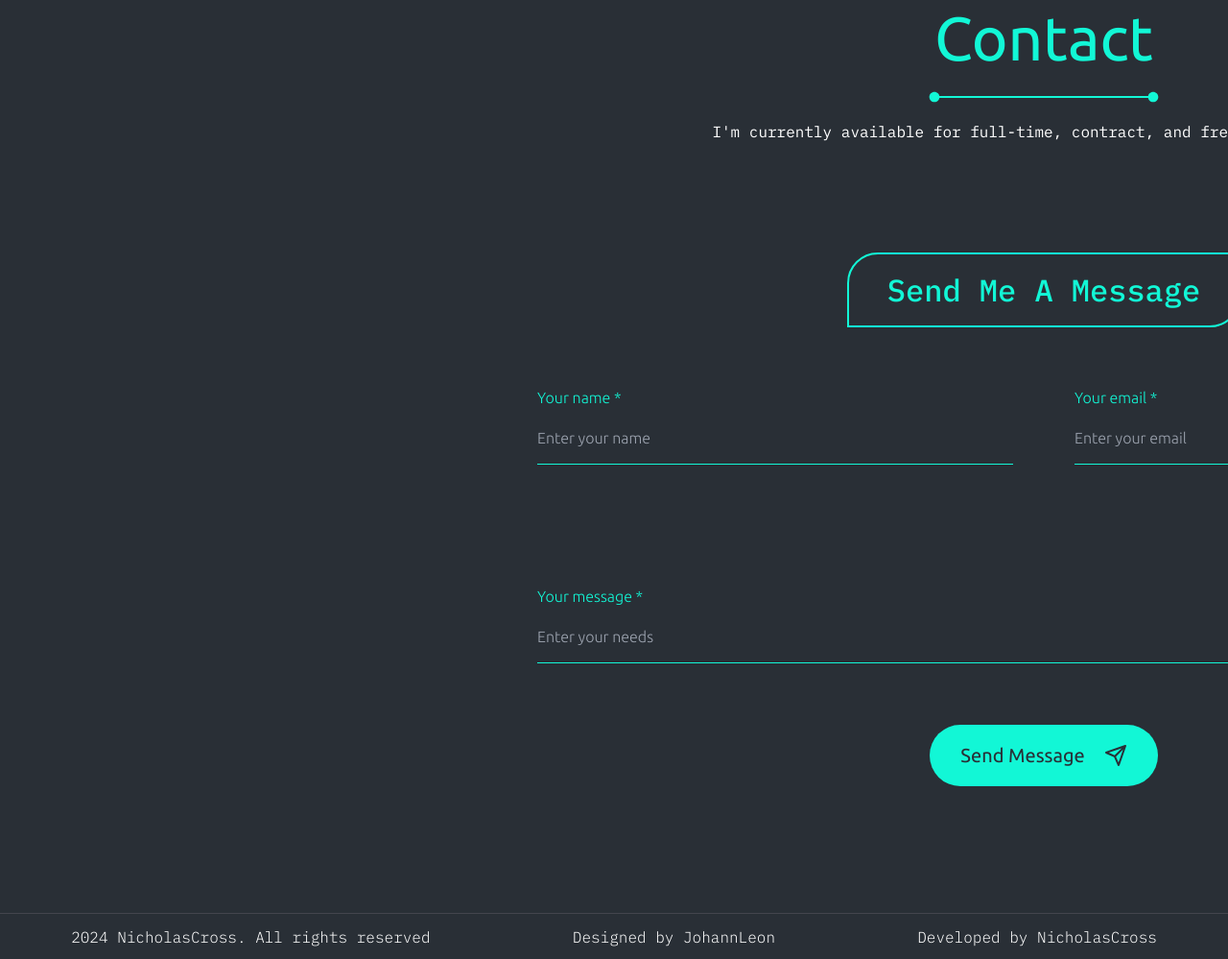
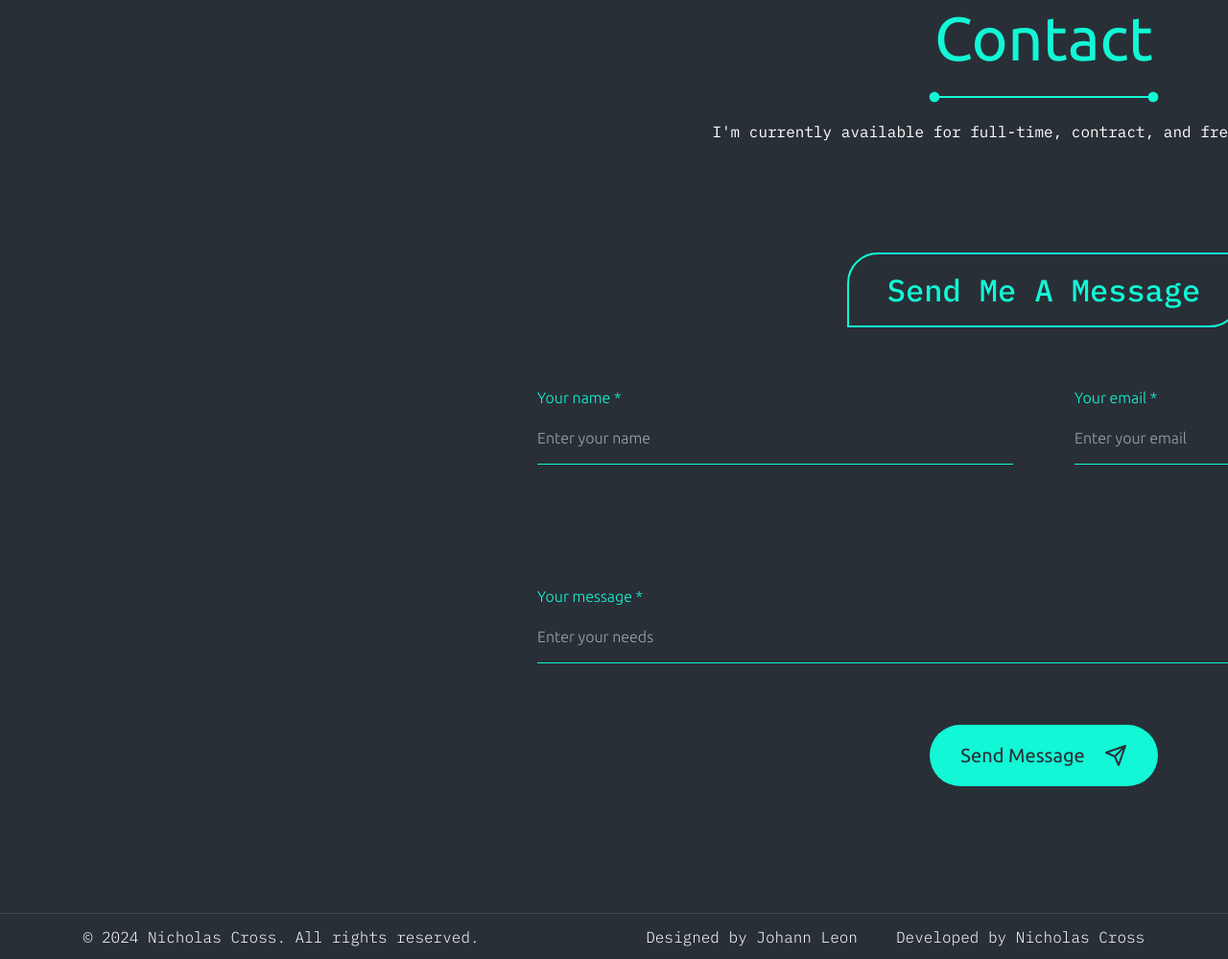
Before and after one commit to NickCross-79/nicholas-cross-portfolio, a website: page public/index.html in a window 1280 px wide. Shown: the part 4231-5230 px from the top of the page at 96% size. Drawn offline with Linux system fonts and the light colour scheme.

Commit message:
Footer edit

```diff
--- a/public/index.html
+++ b/public/index.html
@@ -264,9 +264,11 @@
         </section>
     </main>
     <footer class="flex justify-around items-center border-t border-grey text-paraU h-12">
-        <p>2024 NicholasCross. All rights reserved</p>
-        <p>Designed by JohannLeon</p>
-        <p>Developed by NicholasCross</p>
+        <p>&copy; 2024 Nicholas Cross. All rights reserved.</p>
+        <div class="flex gap-10">
+            <p>Designed by Johann Leon</p>
+            <p>Developed by Nicholas Cross</p>
+        </div>
     </footer>
 </body>
 </html>
```
Also changed, not shown: public/styles.css.
